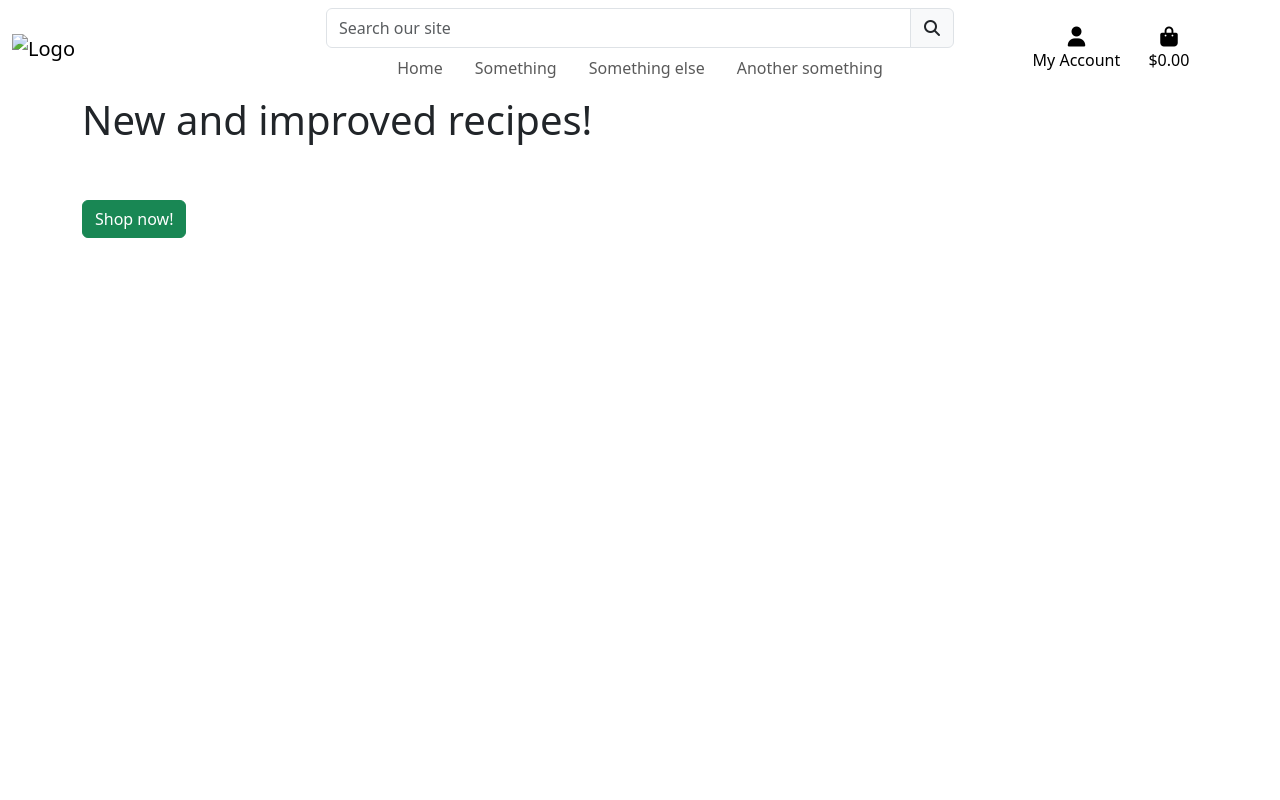
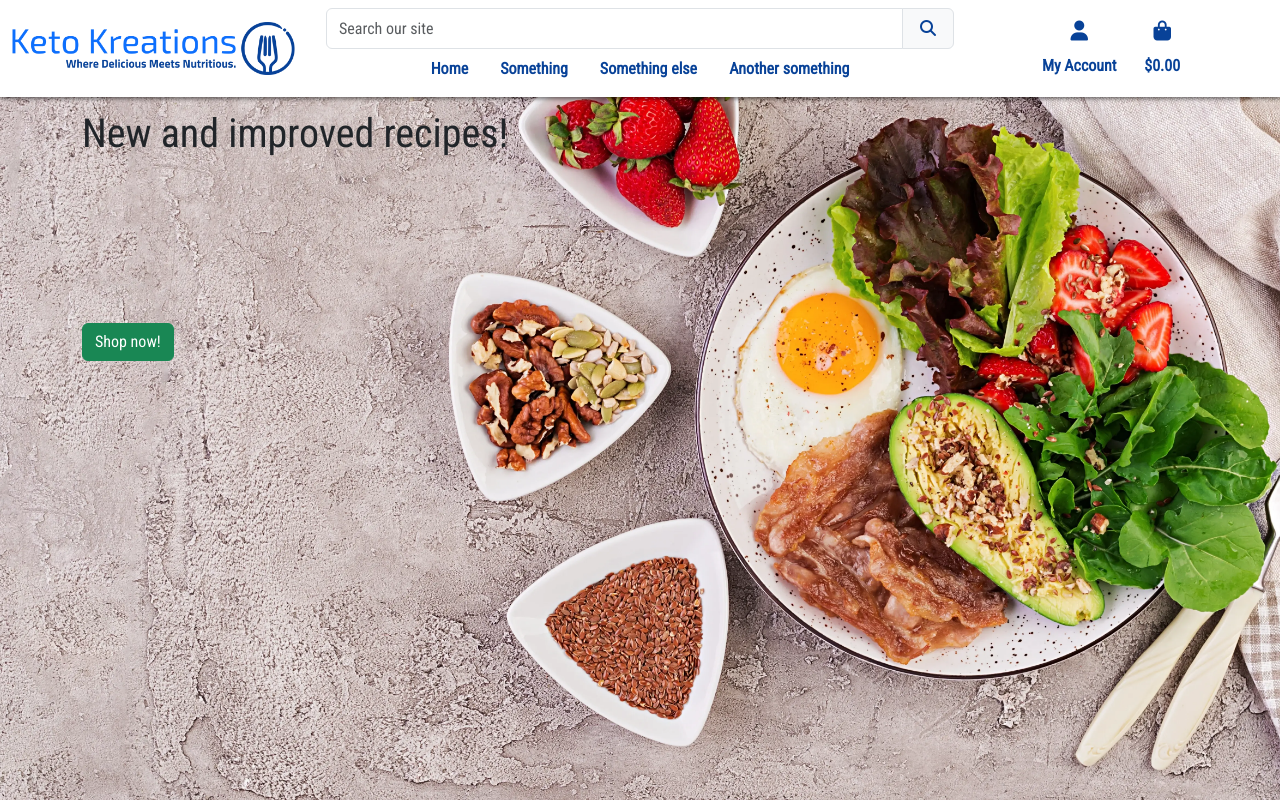
Before and after one commit to Ant2210/keto-kreations, a Django app: page / in a window 1280 px wide. Run offline with Django 3.2, Linux system fonts and the light colour scheme; some libraries are stand-ins or nearby versions.

Commit message:
FEAT: Styling navbar links

```diff
--- a/home/templates/home/index.html
+++ b/home/templates/home/index.html
@@ -13,7 +13,7 @@
 {% endblock %}
 
 {% block content %}
-    <div class="container h-100 mt-5 pt-5">
+    <div class="container h-100">
         <div class="row h-100">
             <div class="col-7 col-md-6 my-auto">
                 <h1>New and improved recipes!</h1>
--- a/keto_kreations/urls.py
+++ b/keto_kreations/urls.py
@@ -15,9 +15,11 @@ Including another URLconf
 """
 from django.contrib import admin
 from django.urls import path, include
+from django.conf import settings
+from django.conf.urls.static import static
 
 urlpatterns = [
     path('admin/', admin.site.urls),
     path('accounts/', include('allauth.urls')),
     path('', include('home.urls')),
-]
+] + static(settings.MEDIA_URL, document_root=settings.MEDIA_ROOT)
--- /dev/null
+++ b/static/css/base.css
@@ -0,0 +1,77 @@
+* {
+    --dark-blue: #084298;
+    --light-blue: #0d6efd;
+}
+
+.dark-blue {
+    color: var(--dark-blue);
+}
+
+html {
+    height: 100%;
+}
+
+body {
+    background: url('/media/hero.webp') no-repeat center center fixed;
+    background-size: cover;
+    height: calc(100vh - 164px);
+    font-family: 'Roboto Condensed', sans-serif;
+}
+
+/* from Bulma */
+.icon {
+    align-items: center;
+    display: inline-flex;
+    justify-content: center;
+    height: 1.5rem;
+    width: 1.5rem;
+    color: var(--dark-blue) !important;
+}
+
+.icon:hover {
+    color: var(--light-blue) !important;
+}
+
+.navbar {
+    background-color: #fff;
+    box-shadow: 0 2px 4px rgba(0, 0, 0, 0.5);
+}
+
+.nav-item .nav-link,
+a,
+.hover-blue {
+    color: var(--dark-blue);
+    font-weight: bold;
+}
+
+.nav-item .nav-link:hover,
+a:hover,
+.hover-blue:hover {
+    color: var(--light-blue);
+}
+
+.logo {
+    width: 300px;
+    max-width: 90%;
+}
+
+@media screen and (max-width: 375px) {
+    .logo {
+        width: 275px;
+    }
+
+}
+
+@media screen and (max-width: 320px) {
+    .logo {
+        width: 240px;
+    }
+
+}
+
+@media screen and (max-width: 992px) {
+    .logo {
+        padding-left: 56px;
+    }
+
+}
--- a/templates/base.html
+++ b/templates/base.html
@@ -16,6 +16,10 @@
     <!-- CSS -->
     {% block core_css %}
         <link href="https://cdn.jsdelivr.net/npm/bootstrap@5.3.2/dist/css/bootstrap.min.css" rel="stylesheet" integrity="sha384-T3c6CoIi6uLrA9TneNEoa7RxnatzjcDSCmG1MXxSR1GAsXEV/Dwwykc2MPK8M2HN" crossorigin="anonymous">
+        <link rel="preconnect" href="https://fonts.googleapis.com">
+        <link rel="preconnect" href="https://fonts.gstatic.com" crossorigin>
+        <link href="https://fonts.googleapis.com/css2?family=Roboto+Condensed&display=swap" rel="stylesheet">
+        <link rel="stylesheet" href="{% static 'css/base.css' %}">
     {% endblock %}
 
     {% block extra_css %}
@@ -30,13 +34,13 @@
         <nav class="navbar fixed-top navbar-expand-lg">
             <div class="container-fluid">
                 <a class="navbar-brand mx-auto col-lg-3" href="{% url 'home' %}">
-                    <img class="logo" src="" alt="Logo">
+                    <img class="logo" src="{% static '../../media/logo.webp' %}" alt="Logo">
                 </a>
                 <div class="offcanvas offcanvas-end" tabindex="-1" id="offcanvasNavbar" aria-labelledby="offcanvasNavbarLabel">
                     <!-- Logo -->
                     <div class="offcanvas-header col-lg-3">
                         <div class="offcanvas-title" id="offcanvasNavbarLabel">
-                            <img class="logo" src="" alt="Logo">
+                            <img class="logo" src="{% static '../../media/logo.webp' %}" alt="Logo">
                         </div>
                         <button type="button" class="btn-close" data-bs-dismiss="offcanvas" aria-label="Close"></button>
                     </div>
@@ -79,9 +83,9 @@
                         <div class="col-12 col-lg-4 my-auto py-1 py-lg-0">
                             <ul class="list-inline list-unstyled text-center text-lg-right my-0">
                                 <li class="list-inline-item dropdown px-lg-2 pe-3">
-                                    <a class="text-black nav-link" href="#" id="user-options" data-bs-toggle="dropdown" aria-haspopup="true" aria-expanded="false">
-                                        <div class="text-center">
-                                            <div><i class="fas fa-user fa-lg"></i></div>
+                                    <a class="nav-link" href="#" id="user-options" data-bs-toggle="dropdown" aria-haspopup="true" aria-expanded="false">
+                                        <div class="text-center hover-blue">
+                                            <div><i class="fas fa-user fa-lg icon"></i></div>
                                             <p class="my-0">My Account</p>
                                         </div>
                                     </a>
@@ -99,9 +103,9 @@
                                     </div>
                                 </li>
                                 <li class="list-inline-item px-lg-2 ps-3">
-                                    <a class="{% if grand_total %}text-info font-weight-bold{% else %}text-black{% endif %} nav-link" href="">
-                                        <div class="text-center">
-                                            <div><i class="fas fa-shopping-bag fa-lg"></i></div>
+                                    <a class="nav-link" href="">
+                                        <div class="text-center hover-blue">
+                                            <div><i class="fas fa-shopping-bag fa-lg icon"></i></div>
                                             <p class="my-0">
                                                 {% if grand_total %}
                                                     ${{ grand_total|floatformat:2 }}
```
Also changed, not shown: keto_kreations/settings.py (+6 -2 lines), media/hero.webp (added), media/logo.webp (added).
